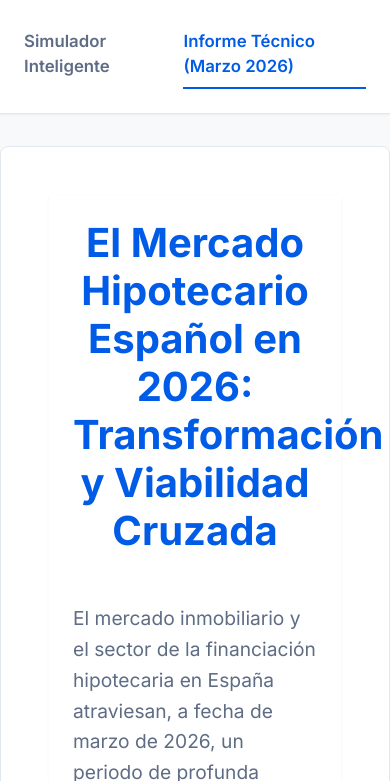
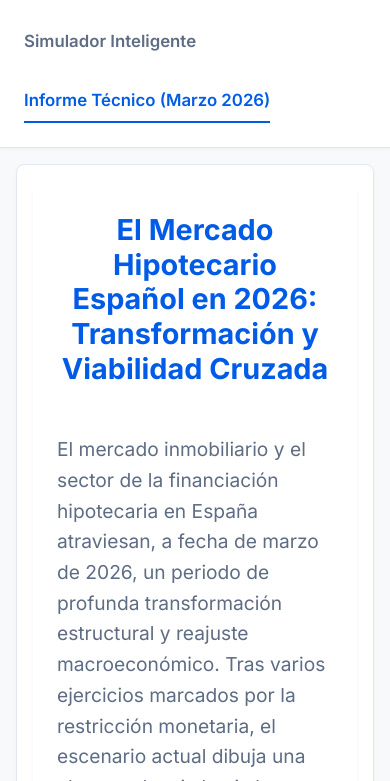
Before and after one commit to NicoMM8/simulador-hipotecario, a plain HTML site: page informe.html in a window 390 px wide. Shown: the part 63-844 px from the top of the page. Drawn offline with Linux system fonts and the light colour scheme.

Commit message:
UI/UX: Modificaciones responsive en el iPhone, fixes de cabecera y nuevos iconos SVG

```diff
--- a/informe.html
+++ b/informe.html
@@ -21,13 +21,19 @@
         table.report-table th, table.report-table td { padding: 1rem; border: 1px solid var(--border-color); text-align: left; vertical-align: top; }
         table.report-table th { background: #f8fafc; font-weight: 600; color: var(--text-color); }
         table.report-table tr:nth-child(even) { background-color: #fafafa; }
-        .nav-header { display: flex; justify-content: flex-start; gap: 2rem; margin-top: 1.5rem; }
-        .nav-link { text-decoration: none; color: var(--text-muted); font-weight: 600; font-size: 1.05rem; padding: 0.5rem 0; border-bottom: 2px solid transparent; transition: all 0.2s; }
+        .nav-header { display: flex; flex-wrap: wrap; justify-content: flex-start; gap: 2rem; margin-top: 1.5rem; }
+        .nav-link { display: inline-block; width: max-content; text-decoration: none; color: var(--text-muted); font-weight: 600; font-size: 1.05rem; padding: 0.5rem 0; border-bottom: 2px solid transparent; transition: all 0.2s; }
         .nav-link:hover { color: var(--primary-color); }
         .nav-link.active { color: var(--primary-color); border-bottom-color: var(--primary-color); }
         .alert { padding: 1.5rem 1.5rem; border-left: 4px solid var(--primary-color); background: #f0f7ff; margin: 2rem 0; font-style: italic; color: #1e293b; line-height: 1.6; }
         .intro-grid { display: grid; grid-template-columns: 1fr 1fr; gap: 3rem; align-items: center; margin-top: 3rem; text-align: left; }
-        @media (max-width: 800px) { .intro-grid { grid-template-columns: 1fr; gap: 1.5rem; } }
+
+        @media (max-width: 800px) {
+            .intro-grid { grid-template-columns: 1fr; gap: 1.5rem; }
+            .report-container { padding: 1.5rem 1rem; margin: 1rem; }
+            .report-header h1 { font-size: 1.8rem; }
+            .nav-header { gap: 1rem; }
+        }
     </style>
 </head>
 <body>
--- a/styles.css
+++ b/styles.css
@@ -325,6 +325,7 @@ input[type="range"]::-webkit-slider-thumb {
 .mortgage-grid {
     display: grid;
     gap: 1.5rem;
+    min-height: 50vh;
 }
 
 .mortgage-item {
@@ -477,8 +478,8 @@ footer {
 }
 
 /* Navigation Header */
-.nav-header { display: flex; justify-content: flex-start; gap: 2rem; margin-top: 1rem; }
-.nav-link { text-decoration: none; color: var(--text-muted); font-weight: 600; font-size: 1.05rem; padding: 0.5rem 0; border-bottom: 2px solid transparent; transition: all 0.2s; }
+.nav-header { display: flex; flex-wrap: wrap; justify-content: flex-start; gap: 2rem; margin-top: 1rem; }
+.nav-link { display: inline-block; width: max-content; text-decoration: none; color: var(--text-muted); font-weight: 600; font-size: 1.05rem; padding: 0.5rem 0; border-bottom: 2px solid transparent; transition: all 0.2s; }
 .nav-link:hover { color: var(--primary-color); }
 .nav-link.active { color: var(--primary-color); border-bottom-color: var(--primary-color); }
 
```
